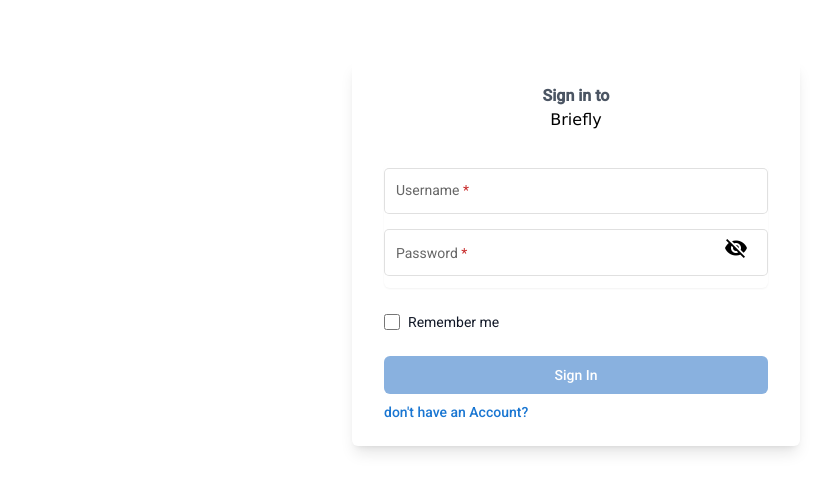
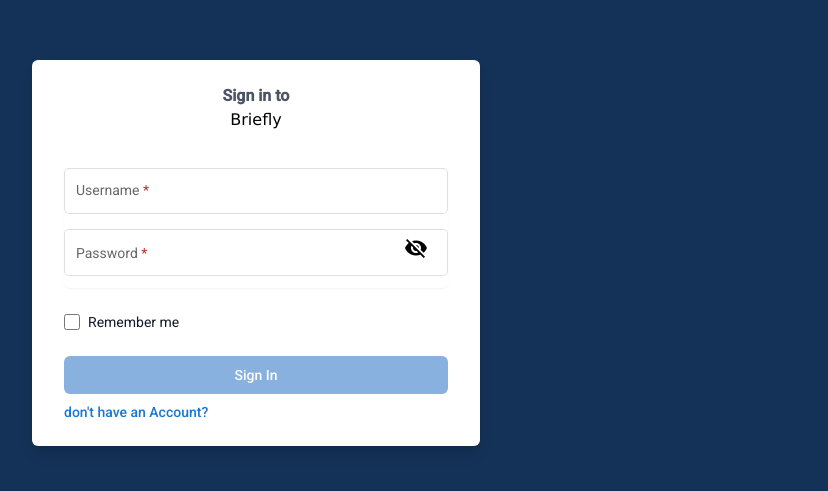
Before and after one commit to mateenbagheri/Briefly-Front, an Angular app: page /auth/login in a window 1280 px wide. Shown: the part 147-638 px from the top of the page, without its empty margins (384-1212 px from the left). Built offline with nearby package versions, Linux system fonts and the light colour scheme.

Commit message:
[style] auth restyled

```diff
--- a/src/app/auth/components/login/login.component.html
+++ b/src/app/auth/components/login/login.component.html
@@ -1,27 +1,6 @@
-<div
-  class="
-    main
-    h-screen
-    flex
-    items-center
-    justify-center
-    bg-contain
-    py-12
-  "
->
-  <div class="h-screen lg:w-1/2 md:w-1/2"></div>
-  <div
-    class="
-      h-screen
-      bg-transparent
-      lg:w-1/2
-      md:w-1/2
-      sm:w-full
-      flex
-      justify-center
-      items-center
-    "
-  >
+<div class="main h-screen flex items-center justify-center bg-contain py-12">
+  <!-- <div class="h-screen lg:w-1/2 md:w-1/2"></div> -->
+  <div class="h-screen bg-transparent w-full flex justify-center items-center">
     <div
       class="max-w-md w-full px-8 space-y-8 bg-white rounded-md p-6 shadow-lg"
     >
@@ -101,14 +80,7 @@
               name="remember-me"
               formControlName="remember_me"
               type="checkbox"
-              class="
-                h-4
-                w-4
-                text-indigo-600
-                focus:ring-indigo-500
-                border-gray-300
-                rounded
-              "
+              class="h-4 w-4 text-indigo-600 focus:ring-indigo-500 border-gray-300 rounded"
             />
             <label for="remember-me" class="ml-2 block text-sm text-gray-900">
               Remember me
@@ -119,28 +91,7 @@
           <button
             type="submit"
             [disabled]="forms.invalid || pending"
-            class="
-              group
-              relative
-              w-full
-              flex
-              justify-center
-              py-2
-              px-4
-              border border-transparent
-              text-sm
-              font-medium
-              rounded-md
-              text-white
-              bg-primary-800
-              disabled:opacity-50
-              hover:bg-primary-900
-              focus:outline-none
-              focus:ring-2
-              focus:ring-offset-2
-              focus:ring-indigo-500
-              text-center
-            "
+            class="group relative w-full flex justify-center py-2 px-4 border border-transparent text-sm font-medium rounded-md text-white bg-primary-800 disabled:opacity-50 hover:bg-primary-900 focus:outline-none focus:ring-2 focus:ring-offset-2 focus:ring-indigo-500 text-center"
           >
             <svg
               *ngIf="pending"
--- a/src/app/auth/components/login/login.component.scss
+++ b/src/app/auth/components/login/login.component.scss
@@ -1,6 +1,7 @@
 .main {
   background: url('../../../../assets//images/background/hero-bg-large.svg') no-repeat;
   background-size: cover !important;
+  background-color: #143157;
 }
 
 input:focus {
--- a/src/app/auth/components/register/register.component.html
+++ b/src/app/auth/components/register/register.component.html
@@ -1,6 +1,6 @@
 <div class="main h-screen flex items-center justify-center py-12">
   <div
-    class="h-screen bg-transparent lg:w-1/2 md:w-1/2 sm:w-full flex justify-center items-center"
+    class="h-screen bg-transparent flex justify-center items-center"
   >
     <div class="max-w-md w-full space-y-8 bg-white rounded-md p-6 shadow-lg">
       <div class="text-center">
@@ -198,5 +198,5 @@
       </form>
     </div>
   </div>
-  <div class="h-screen lg:w-1/2 md:w-1/2"></div>
+  <!-- <div class="h-screen lg:w-1/2 md:w-1/2"></div> -->
 </div>
--- a/src/app/auth/components/register/register.component.scss
+++ b/src/app/auth/components/register/register.component.scss
@@ -1,6 +1,8 @@
 .main {
-  background: url('../../../../assets/images/background/hero-bg-large.svg') no-repeat;
+  background: url("../../../../assets/images/background/hero-bg-large.svg")
+    no-repeat;
   background-size: cover !important;
+  background-color: #143157;
 }
 input:focus {
   border: none;
```
